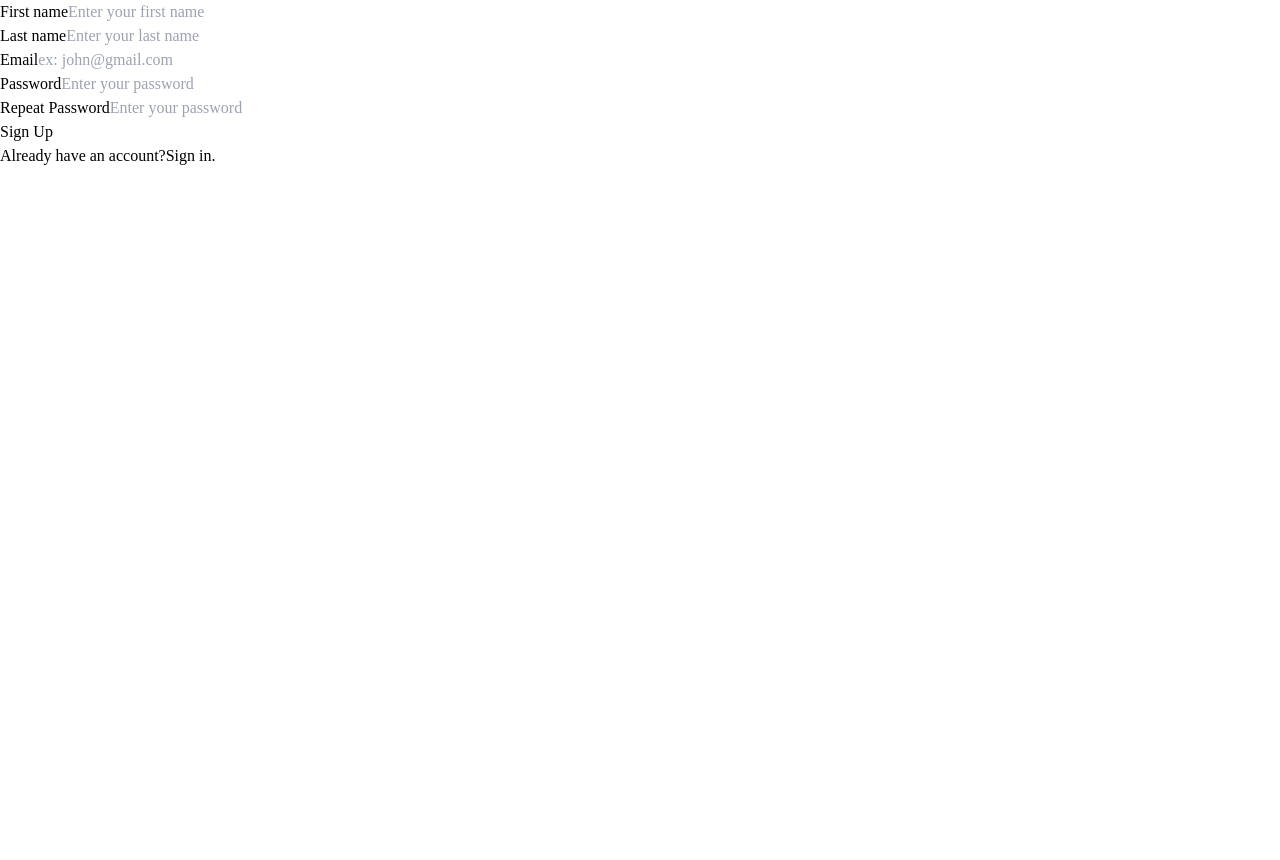
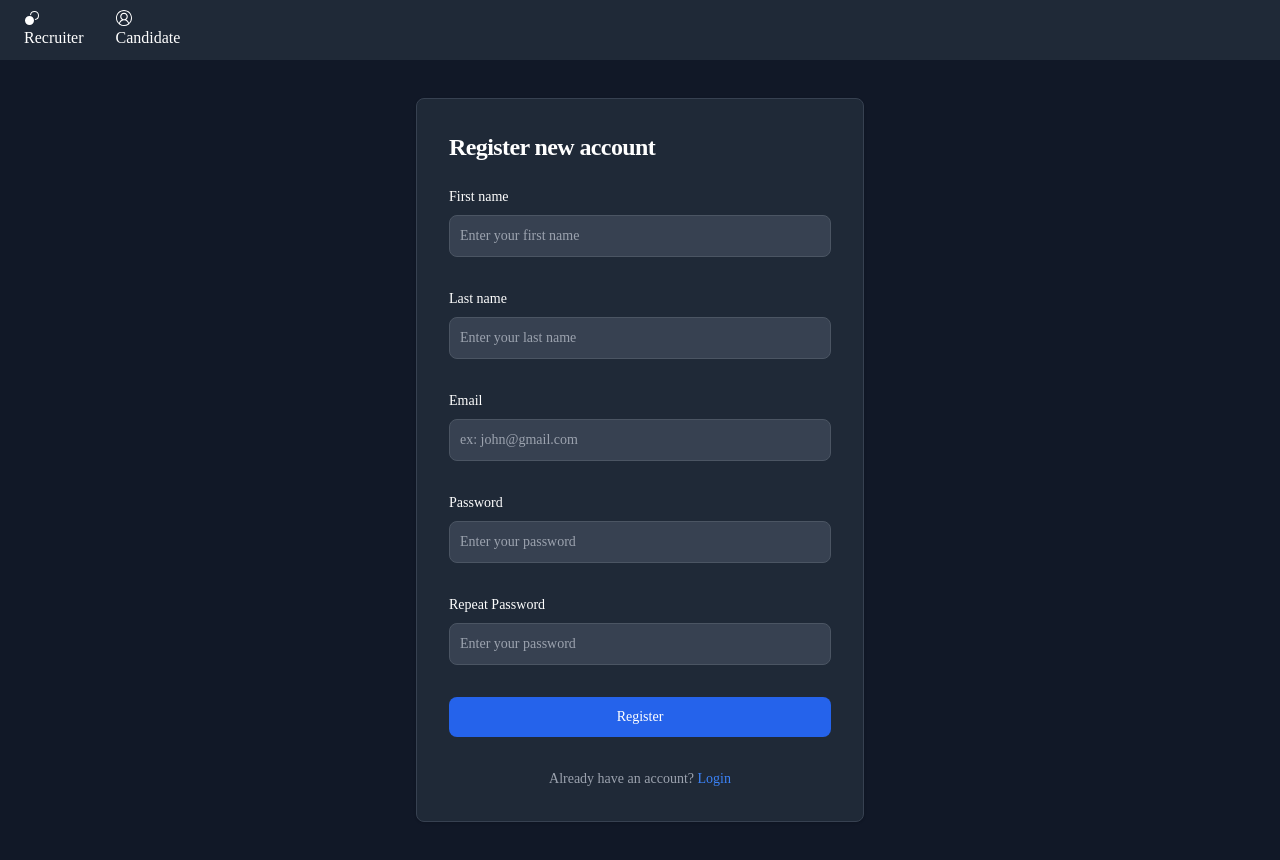
Before and after one commit to nikolap994/recruit_em, a Next.js app: page /register in a window 1280 px wide. Before the commit the page ends 800 px from the top, so only its background shows below. Built offline with nearby package versions, Linux system fonts and the light colour scheme.

Commit message:
Update register

```diff
--- a/src/pages/register.js
+++ b/src/pages/register.js
@@ -1,5 +1,6 @@
 import Link from "next/link";
 import Router from "next/router";
+import Navigation from "@/components/Navigation";
 
 export default function Register() {
 	const onSubmit = event => {
@@ -50,66 +51,119 @@
 	};
 
 	return (
+		<section className="bg-gray-50 dark:bg-gray-900">
+			<Navigation />
+			<div className="flex flex-col items-center justify-center px-6 py-8 mx-auto md:h-screen lg:py-0">
+				<div className="w-full bg-white rounded-lg shadow dark:border md:mt-0 sm:max-w-md xl:p-0 dark:bg-gray-800 dark:border-gray-700">
+					<div className="p-6 space-y-4 md:space-y-6 sm:p-8">
+						<h1 className="text-xl font-bold leading-tight tracking-tight text-gray-900 md:text-2xl dark:text-white">
+							Register new account
+						</h1>
 						<form
 							onSubmit={onSubmit}
 							method="post"
 							action="/api/auth/callback/credentials"
+							className="space-y-4 md:space-y-6"
 						>
-			<div>
-				<label htmlFor="firstname">First name</label>
+							<div className="m-auto flex flex-col h-full gap-8 items-center">
+								<div className="w-full">
+									<label
+										className="block mb-2 text-sm font-medium text-gray-900 dark:text-white"
+										htmlFor="firstname"
+									>
+										First name
+									</label>
 									<input
 										type="text"
 										name="firstname"
 										placeholder="Enter your first name"
+										className="bg-gray-50 border border-gray-300 text-gray-900 sm:text-sm rounded-lg focus:ring-primary-600 focus:border-primary-600 block w-full p-2.5 dark:bg-gray-700 dark:border-gray-600 dark:placeholder-gray-400 dark:text-white dark:focus:ring-blue-500 dark:focus:border-blue-500"
 									></input>
 								</div>
 
-			<div>
-				<label htmlFor="lastname">Last name</label>
+								<div className="w-full">
+									<label
+										className="block mb-2 text-sm font-medium text-gray-900 dark:text-white"
+										htmlFor="lastname"
+									>
+										Last name
+									</label>
 									<input
 										type="text"
 										name="lastname"
 										placeholder="Enter your last name"
+										className="bg-gray-50 border border-gray-300 text-gray-900 sm:text-sm rounded-lg focus:ring-primary-600 focus:border-primary-600 block w-full p-2.5 dark:bg-gray-700 dark:border-gray-600 dark:placeholder-gray-400 dark:text-white dark:focus:ring-blue-500 dark:focus:border-blue-500"
 									></input>
 								</div>
 
-			<div>
-				<label htmlFor="email">
+								<div className="w-full">
+									<label
+										className="block mb-2 text-sm font-medium text-gray-900 dark:text-white"
+										htmlFor="email"
+									>
 										Email
-					<input placeholder="ex: john@gmail.com" name="email" type="email" />
 									</label>
+									<input
+										placeholder="ex: john@gmail.com"
+										name="email"
+										type="email"
+										className="bg-gray-50 border border-gray-300 text-gray-900 sm:text-sm rounded-lg focus:ring-primary-600 focus:border-primary-600 block w-full p-2.5 dark:bg-gray-700 dark:border-gray-600 dark:placeholder-gray-400 dark:text-white dark:focus:ring-blue-500 dark:focus:border-blue-500"
+									/>
 								</div>
 
-			<div>
-				<label htmlFor="password">
+								<div className="w-full">
+									<label
+										className="block mb-2 text-sm font-medium text-gray-900 dark:text-white"
+										htmlFor="password"
+									>
 										Password
+									</label>
 									<input
 										placeholder="Enter your password"
 										autoComplete="current-password"
 										name="password"
 										type="password"
+										className="bg-gray-50 border border-gray-300 text-gray-900 sm:text-sm rounded-lg focus:ring-primary-600 focus:border-primary-600 block w-full p-2.5 dark:bg-gray-700 dark:border-gray-600 dark:placeholder-gray-400 dark:text-white dark:focus:ring-blue-500 dark:focus:border-blue-500"
 									/>
-				</label>
 								</div>
 
-			<div>
-				<label htmlFor="repeatpassword">
+								<div className="w-full">
+									<label
+										className="block mb-2 text-sm font-medium text-gray-900 dark:text-white"
+										htmlFor="repeatpassword"
+									>
 										Repeat Password
+									</label>
 									<input
 										placeholder="Enter your password"
 										autoComplete="current-password"
 										name="repeatpassword"
 										type="password"
+										className="bg-gray-50 border border-gray-300 text-gray-900 sm:text-sm rounded-lg focus:ring-primary-600 focus:border-primary-600 block w-full p-2.5 dark:bg-gray-700 dark:border-gray-600 dark:placeholder-gray-400 dark:text-white dark:focus:ring-blue-500 dark:focus:border-blue-500"
 									/>
-				</label>
 								</div>
 
-			<button type="submit">Sign Up</button>
+								<button
+									type="submit"
+									className="w-full text-white bg-primary-600 hover:bg-primary-700 focus:ring-4 focus:outline-none focus:ring-primary-300 font-medium rounded-lg text-sm px-5 py-2.5 text-center dark:bg-primary-600 dark:hover:bg-primary-700 dark:focus:ring-primary-800"
+								>
+									Register
+								</button>
 
-			<p>
-				Already have an account?
-				<Link href="/signin">Sign in.</Link>
+								<p className="text-sm font-light text-gray-500 dark:text-gray-400">
+									Already have an account?{" "}
+									<Link
+										className="font-medium text-primary-600 hover:underline dark:text-primary-500"
+										href="/"
+									>
+										Login
+									</Link>
 								</p>
+							</div>
 						</form>
+					</div>
+				</div>
+			</div>
+		</section>
 	);
 }
```
Lines whose indentation alone changed are shown as unchanged.
